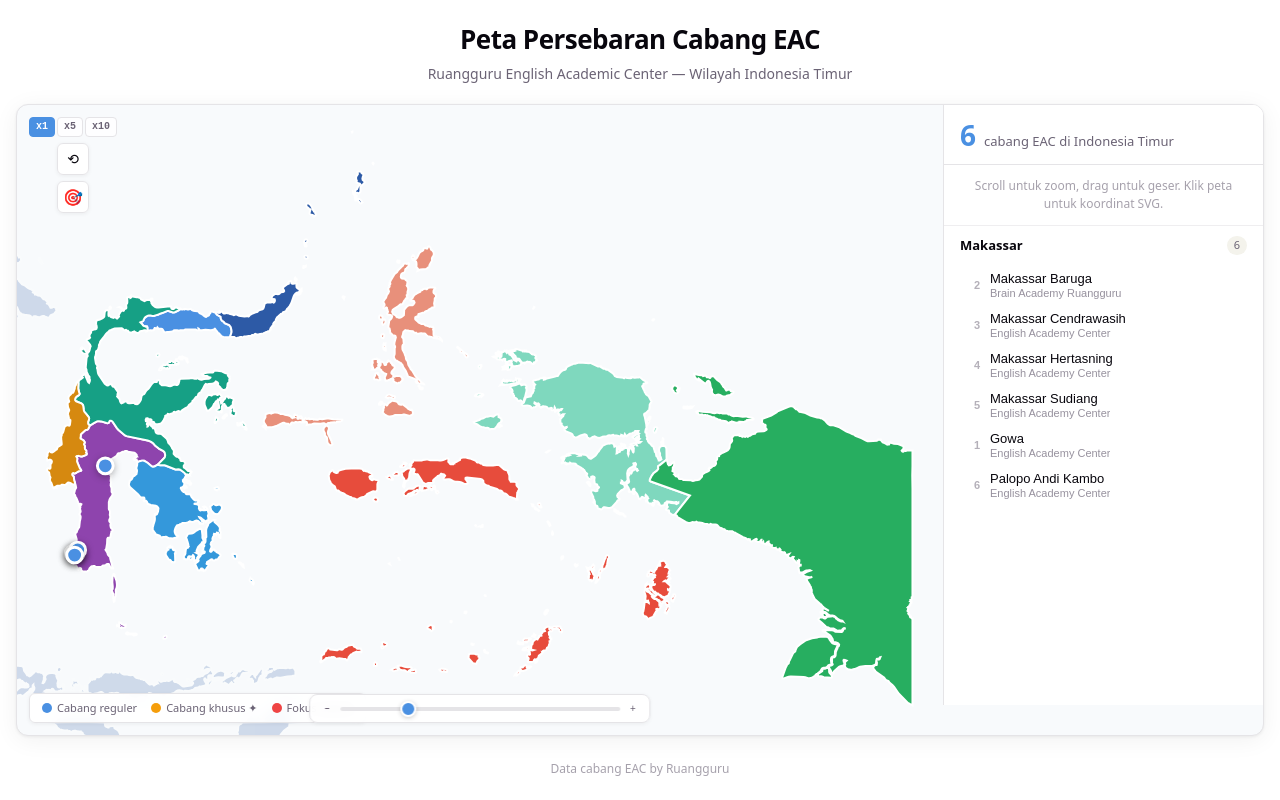
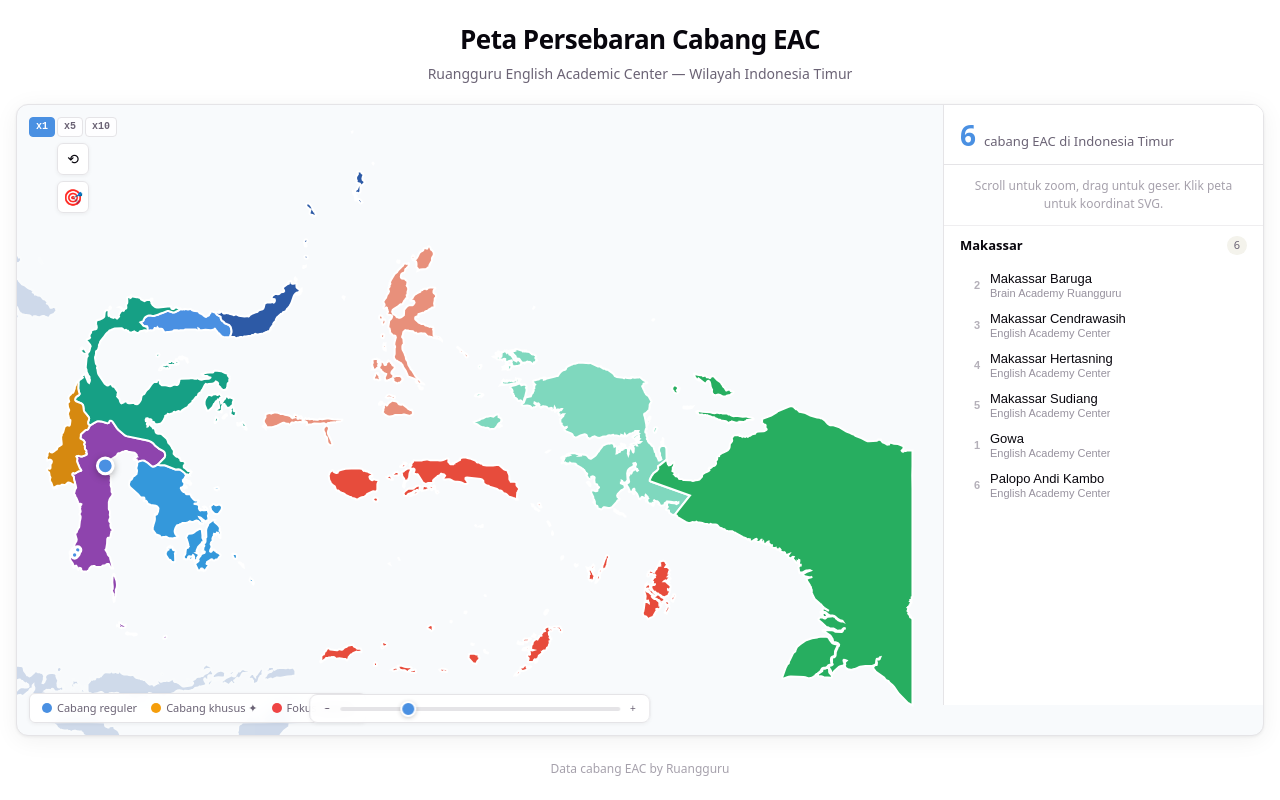
Before and after one commit to mrdevip15/maps-svg, a React (Vite) app in the folder map-app/: page / in a window 1280 px wide. Built offline with nearby package versions, Linux system fonts and the light colour scheme.

Commit message:
add 6 from 32 pin

```diff
--- a/map-app/src/App.css
+++ b/map-app/src/App.css
@@ -83,7 +83,12 @@
 
 .branch-marker:hover .marker-dot,
 .branch-marker.active .marker-dot {
-  r: 6;
+  filter: drop-shadow(0 2px 4px rgba(0, 0, 0, 0.45));
+  stroke-width: 2;
+}
+
+.branch-marker.compact .marker-dot {
+  filter: none;
 }
 
 .branch-marker.special .marker-dot {
--- a/map-app/src/components/InteractiveMap.tsx
+++ b/map-app/src/components/InteractiveMap.tsx
@@ -131,6 +131,7 @@
     }
   });
   const [gmReady, setGmReady] = useState(false);
+  const [svgSize, setSvgSize] = useState({ width: 900, height: 600 });
 
   // Persist gmZoom to localStorage
   useEffect(() => {
@@ -222,6 +223,56 @@
       }, {}),
     []
   );
+
+  useEffect(() => {
+    const svg = svgRef.current;
+    if (!svg) return;
+
+    const updateSize = () => {
+      const rect = svg.getBoundingClientRect();
+      if (rect.width > 0 && rect.height > 0) {
+        setSvgSize({ width: rect.width, height: rect.height });
+      }
+    };
+
+    updateSize();
+    const observer = new ResizeObserver(updateSize);
+    observer.observe(svg);
+    return () => observer.disconnect();
+  }, [calibrationMode]);
+
+  const projectedBranches = useMemo(() => {
+    const positioned = eacBranches.map((branch) => {
+      const { x, y } = projectToSvg(branch.lat, branch.lng);
+      return { branch, x, y };
+    });
+
+    const pxPerSvgX = svgSize.width / vb.w;
+    const pxPerSvgY = svgSize.height / vb.h;
+
+    return positioned.map((item, idx) => {
+      let nearestPx = Number.POSITIVE_INFINITY;
+
+      positioned.forEach((other, otherIdx) => {
+        if (idx === otherIdx) return;
+        const dx = (item.x - other.x) * pxPerSvgX;
+        const dy = (item.y - other.y) * pxPerSvgY;
+        nearestPx = Math.min(nearestPx, Math.hypot(dx, dy));
+      });
+
+      const veryClose = nearestPx < 14;
+      const close = nearestPx < 28;
+
+      return {
+        ...item,
+        nearestPx,
+        compact: close,
+        radius: veryClose ? 1.6 : close ? 2.3 : item.branch.highlighted ? 6 : 4,
+        strokeWidth: close ? 0.8 : item.branch.highlighted ? 2 : 1.5,
+        showAdornment: !close,
+      };
+    });
+  }, [svgSize.height, svgSize.width, vb.h, vb.w]);
 
   // Zoom centered on mouse position
   const zoomAt = useCallback((screenX: number, screenY: number, factor: number) => {
@@ -501,15 +552,14 @@
             );
           })}
 
-          {/* All markers always visible */}
-          {eacBranches.map((branch) => {
+          {/* Projected branch markers — adaptive size based on current SVG zoom */}
+          {projectedBranches.map(({ branch, x: bx, y: by, radius, strokeWidth, showAdornment, compact }) => {
             const isBranchActive = branch.id === activeBranchId;
-            const { x: bx, y: by } = projectToSvg(branch.lat, branch.lng);
 
             return (
               <g
                 key={branch.id}
-                className={`branch-marker${branch.special ? " special" : ""}${branch.highlighted ? " highlighted" : ""}${
+                className={`branch-marker${compact ? " compact" : ""}${branch.special ? " special" : ""}${branch.highlighted ? " highlighted" : ""}${
                   isBranchActive ? " active" : ""
                 }`}
                 onMouseEnter={(e) => handleMarkerEnter(branch, e)}
@@ -519,14 +569,15 @@
                   setActiveBranchId(branch.id);
                 }}
               >
-                {branch.highlighted && <circle className="marker-pulse" cx={bx} cy={by} r="8" />}
+                {branch.highlighted && showAdornment && <circle className="marker-pulse" cx={bx} cy={by} r="8" />}
                 <circle
                   cx={bx}
                   cy={by}
-                  r={branch.highlighted ? 6 : 4}
+                  r={isBranchActive ? Math.max(radius + 1.2, 3.4) : radius}
+                  strokeWidth={strokeWidth}
                   className="marker-dot"
                 />
-                {branch.special && !branch.highlighted && (
+                {branch.special && !branch.highlighted && showAdornment && (
                   <path
                     className="marker-star"
                     d={`M ${bx} ${by - 8} L ${bx + 4} ${by - 4} L ${bx} ${by} L ${bx - 4} ${by - 4} Z`}
```
